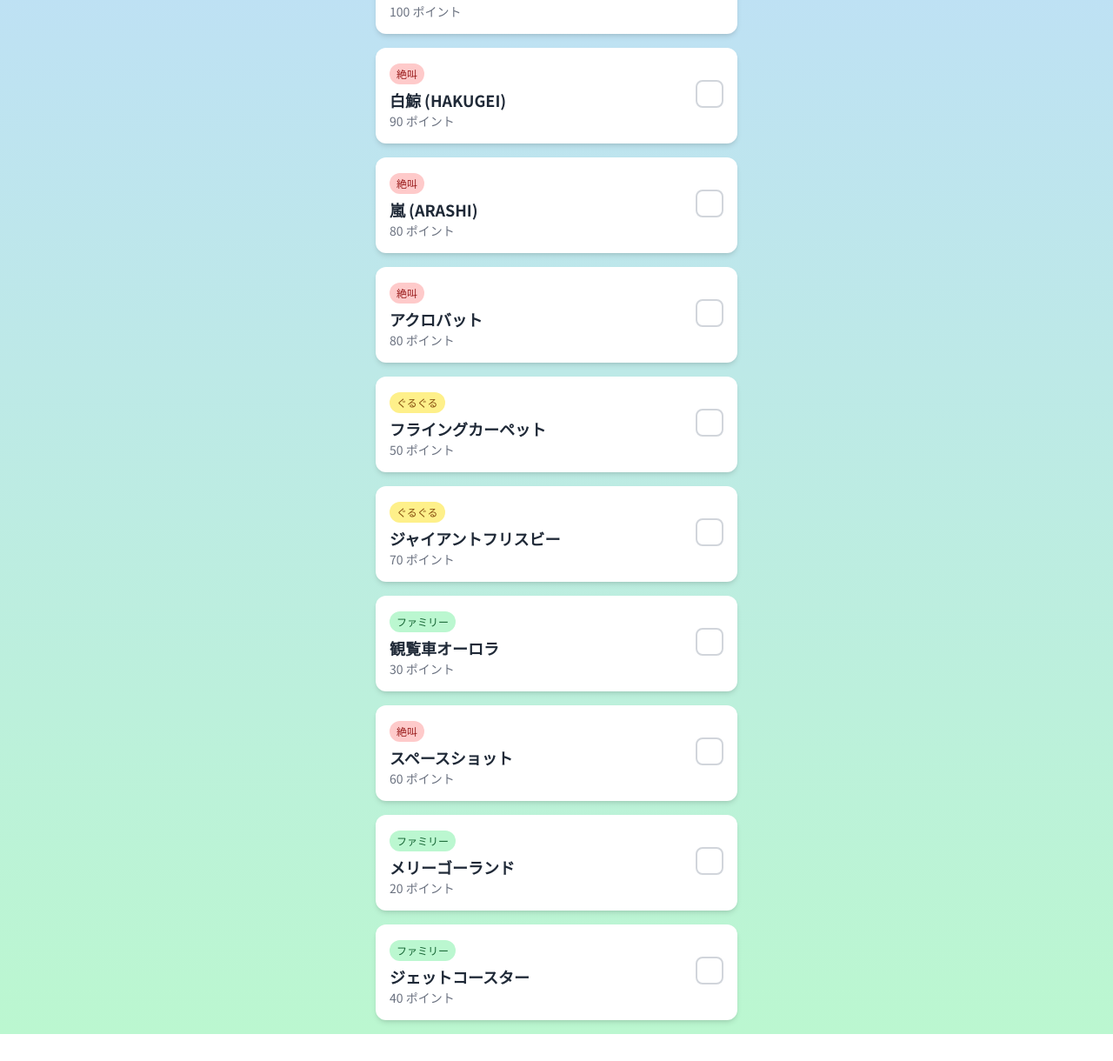
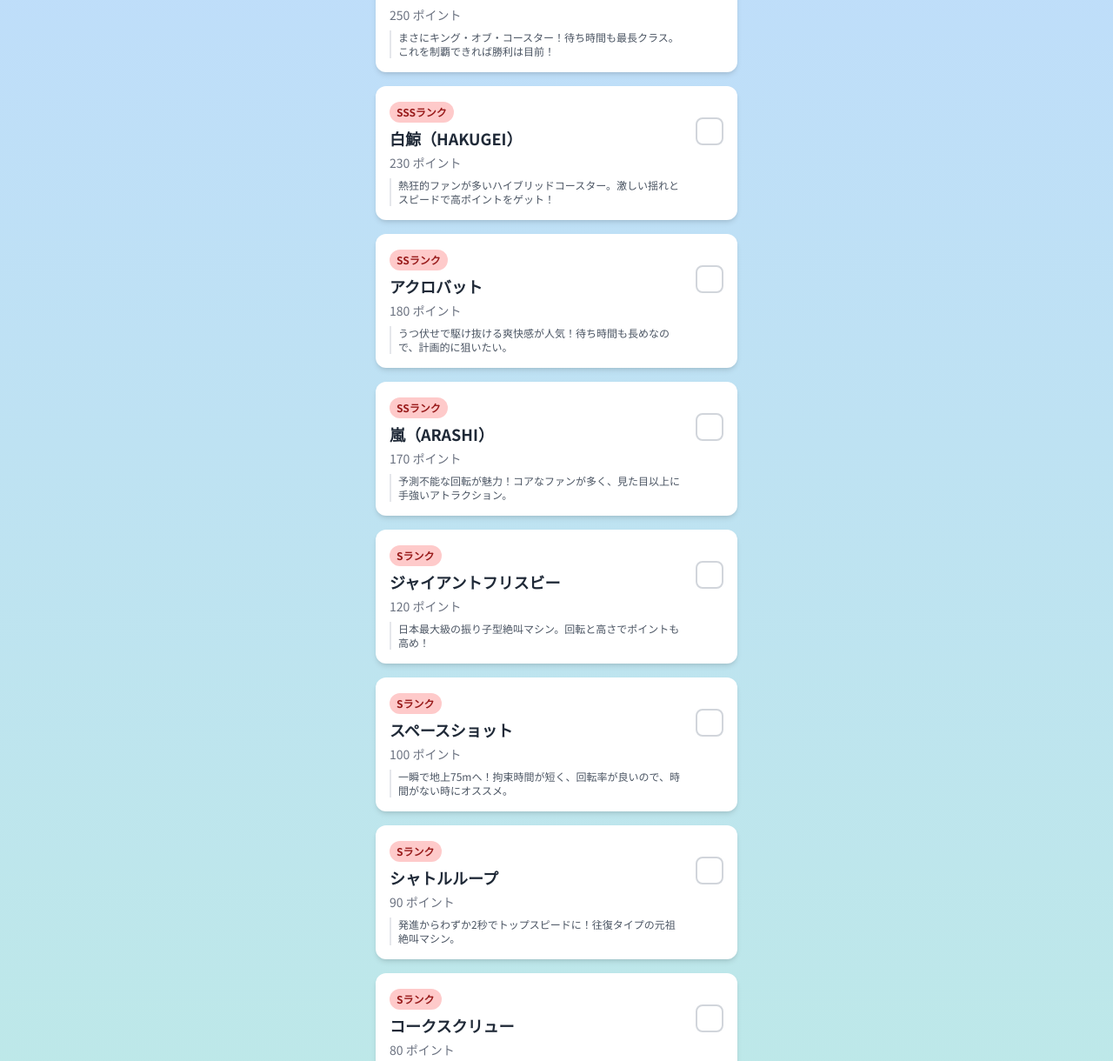
Before and after one commit to s2840/nagaspa-rally, a plain HTML site: page index.html in a window 1280 px wide. Shown: the part 335-1555 px from the top of the page at 87% size. Before the commit the page ends 1524 px from the top, so only its background shows below. Drawn offline with nearby package versions, Linux system fonts and the light colour scheme; a web font is replaced by a local one.

Commit message:
Add files via upload

```diff
--- a/index.html
+++ b/index.html
@@ -50,18 +50,27 @@
     <script>
       // ---ここからJavaScript---
 
-      // GASのサーバーサイドにあったアトラクションデータを、こちらに直接記述します。
+      // 頂いたCSVからアトラクションデータを更新しました！
       const attractions = [
-        { name: 'スチールドラゴン2000', points: 100, category: '絶叫', color: 'red' },
-        { name: '白鯨 (HAKUGEI)', points: 90, category: '絶叫', color: 'red' },
-        { name: '嵐 (ARASHI)', points: 80, category: '絶叫', color: 'red' },
-        { name: 'アクロバット', points: 80, category: '絶叫', color: 'red' },
-        { name: 'フライングカーペット', points: 50, category: 'ぐるぐる', color: 'yellow' },
-        { name: 'ジャイアントフリスビー', points: 70, category: 'ぐるぐる', color: 'yellow' },
-        { name: '観覧車オーロラ', points: 30, category: 'ファミリー', color: 'green' },
-        { name: 'スペースショット', points: 60, category: '絶叫', color: 'red' },
-        { name: 'メリーゴーランド', points: 20, category: 'ファミリー', color: 'green' },
-        { name: 'ジェットコースター', points: 40, category: 'ファミリー', color: 'green' },
+        { name: 'スチールドラゴン2000', points: 250, category: 'SSSランク', color: 'red', memo: 'まさにキング・オブ・コースター！待ち時間も最長クラス。これを制覇できれば勝利は目前！' },
+        { name: '白鯨（HAKUGEI）', points: 230, category: 'SSSランク', color: 'red', memo: '熱狂的ファンが多いハイブリッドコースター。激しい揺れとスピードで高ポイントをゲット！' },
+        { name: 'アクロバット', points: 180, category: 'SSランク', color: 'red', memo: 'うつ伏せで駆け抜ける爽快感が人気！待ち時間も長めなので、計画的に狙いたい。' },
+        { name: '嵐（ARASHI）', points: 170, category: 'SSランク', color: 'red', memo: '予測不能な回転が魅力！コアなファンが多く、見た目以上に手強いアトラクション。' },
+        { name: 'ジャイアントフリスビー', points: 120, category: 'Sランク', color: 'red', memo: '日本最大級の振り子型絶叫マシン。回転と高さでポイントも高め！' },
+        { name: 'スペースショット', points: 100, category: 'Sランク', color: 'red', memo: '一瞬で地上75mへ！拘束時間が短く、回転率が良いので、時間がない時にオススメ。' },
+        { name: 'シャトルループ', points: 90, category: 'Sランク', color: 'red', memo: '発進からわずか2秒でトップスピードに！往復タイプの元祖絶叫マシン。' },
+        { name: 'コークスクリュー', points: 80, category: 'Sランク', color: 'red', memo: '連続2回転が特徴。スリルと乗りやすさのバランスが良い。' },
+        { name: 'ルーピングスター', points: 70, category: 'Aランク', color: 'yellow', memo: '美しい形のループコースター。絶叫系の中では比較的待ち時間が短い傾向。' },
+        { name: 'フライングカーペット', points: 60, category: 'Aランク', color: 'yellow', memo: '魔法の絨毯で空中散歩。浮遊感が気持ちいい。' },
+        { name: 'バイキング', points: 50, category: 'Aランク', color: 'yellow', memo: '大きな海賊船が左右にスイング！船の端っこが一番スリルがある。' },
+        { name: 'ダブルワイルドマウス', points: 40, category: 'Aランク', color: 'yellow', memo: '急カーブと急加速が楽しい！見た目よりスリルがあるかも。' },
+        { name: 'ウェーブスウィンガー', points: 30, category: 'Bランク', color: 'blue', memo: '空飛ぶブランコ。回転しながら景色を楽しめる。' },
+        { name: 'テレコンバット', points: 25, category: 'Bランク', color: 'blue', memo: '自分で操縦して上下に動かせる戦闘機。' },
+        { name: '大観覧車オーロラ', points: 20, category: 'Cランク', color: 'green', memo: '長島スパーランドのシンボル。景色を楽しみながら一休み。' },
+        { name: 'メリーゴーランド', points: 15, category: 'Cランク', color: 'green', memo: '馬や馬車に乗って夢の世界へ。定番の癒し系アトラクション。' },
+        { name: 'ティーカップ', points: 15, category: 'Cランク', color: 'green', memo: '回しすぎ注意！ファミリーやカップルに人気。' },
+        { name: 'ピーターラビットコースター', points: 10, category: 'Dランク', color: 'purple', memo: 'キッズ向けの可愛いジェットコースター。初めてのコースターにぴったり。' },
+        { name: 'ちびっこひろば', points: 5, category: 'Dランク', color: 'purple', memo: '小さな子供たちが安心して遊べるエリア。乗り物もたくさん。' }
       ];
 
       // 合計ポイントを保持する変数
@@ -76,20 +85,21 @@
       function setupAttractionList(attractionsData) {
         const listElement = document.getElementById('attraction-list');
 
-        // データが空なら何もしない
         if (!listElement) return;
+        listElement.innerHTML = ''; // リストを一度空にする
 
         // アトラクションデータを使ってカードを生成
         attractionsData.forEach((attr, index) => {
           const card = `
             <div id="card-${index}" class="bg-white p-4 rounded-xl shadow-md transition-all duration-300 transform hover:scale-105">
-              <div class="flex items-center">
+              <div class="flex items-start">
                 <div class="flex-grow">
-                  <span class="inline-block bg-${attr.color}-200 text-${attr.color}-800 text-xs px-2 py-1 rounded-full">${attr.category}</span>
+                  <span class="inline-block bg-${attr.color}-200 text-${attr.color}-800 text-xs px-2 py-1 rounded-full font-semibold">${attr.category}</span>
                   <h2 class="text-lg font-bold mt-1 text-gray-800">${attr.name}</h2>
-                  <p class="text-sm text-gray-500">${attr.points} ポイント</p>
+                  <p class="text-sm text-gray-500 mt-1">${attr.points} ポイント</p>
+                  <p class="text-xs text-gray-600 mt-2 border-l-2 border-gray-200 pl-2">${attr.memo}</p>
                 </div>
-                <div class="flex-shrink-0 ml-4">
+                <div class="flex-shrink-0 ml-4 pt-5">
                    <input type="checkbox"
                      id="checkbox-${index}"
                      data-points="${attr.points}"
```
